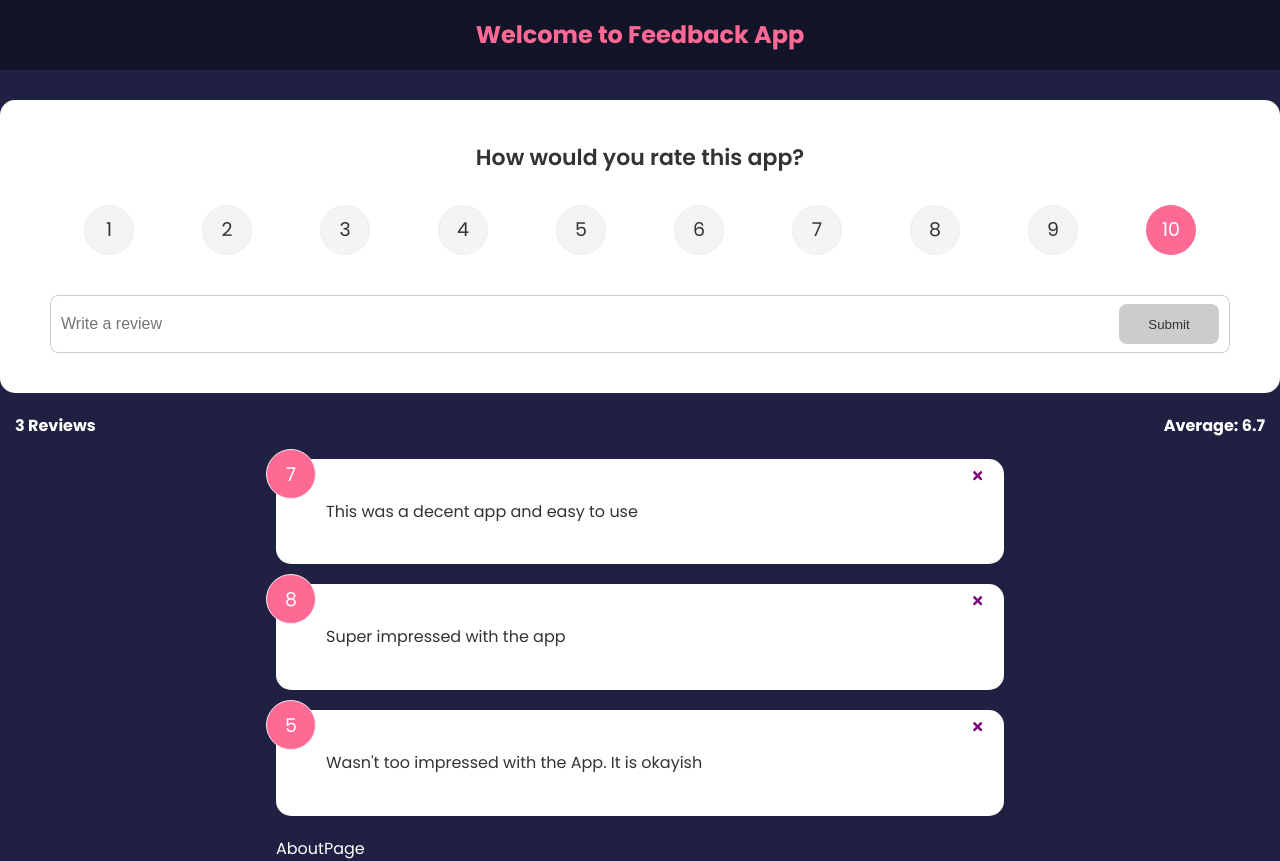
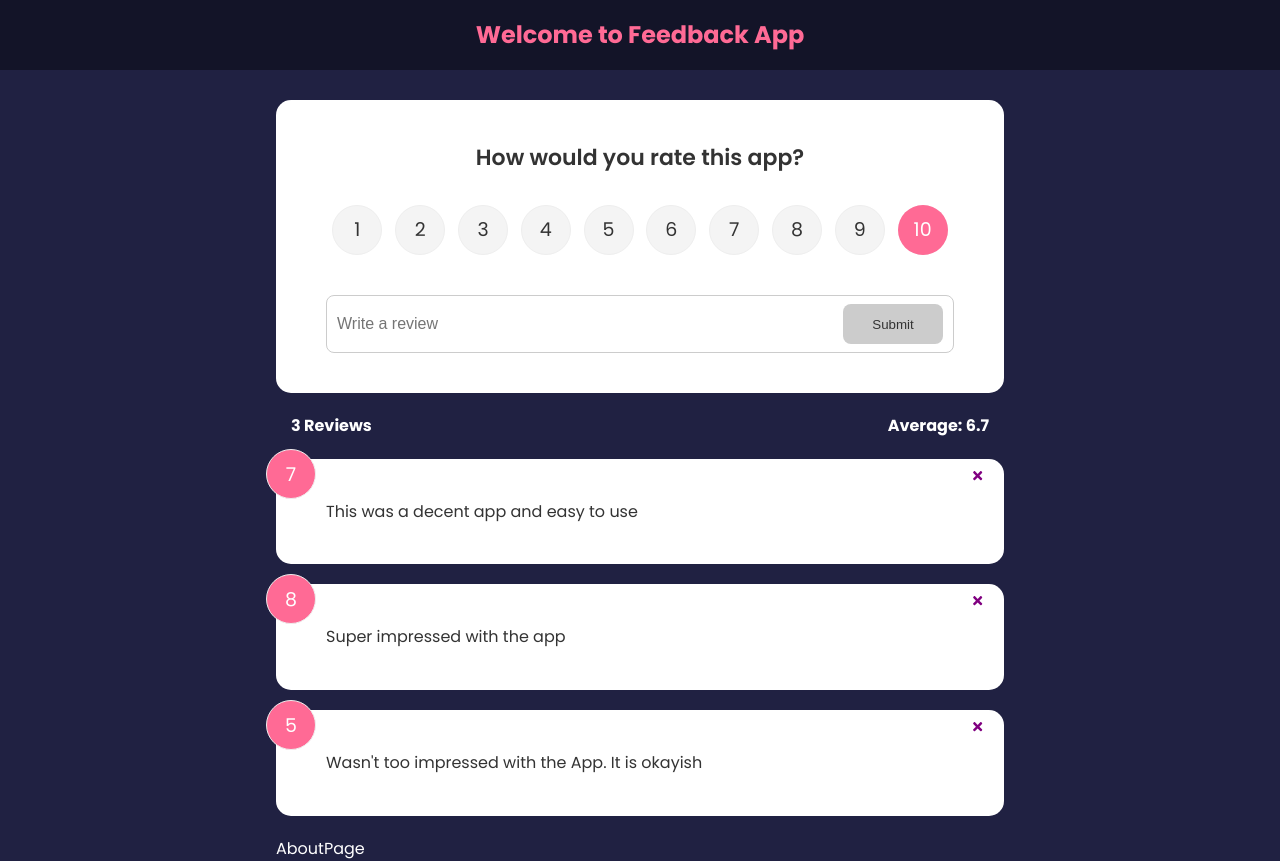
Before and after one commit to milan-vishnoi/Feedback-app, a React (Create React App) app: page / in a window 1280 px wide. Built offline with nearby package versions, Linux system fonts and the light colour scheme.

Commit message:
Shifted FeedbackForm and FeedbackStats withing the container div

```diff
--- a/src/App.js
+++ b/src/App.js
@@ -25,9 +25,9 @@ function App()
     return (
       <>
           <Header text="Welcome to Feedback App"/>
+          <div className="container">
           <FeedbackForm handleAdd={addFeedback}/>
           <FeedbackStats feedback={feedback}/>
-          <div className="container">
             <FeedbackList feedback={feedback} handleDelete = {deleteFeedback}/>
             <AboutPages/>
           </div>
```
